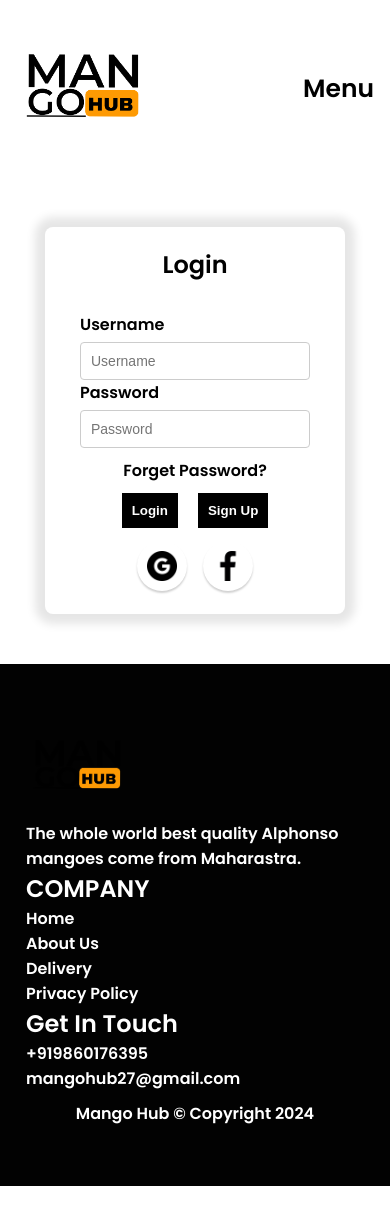
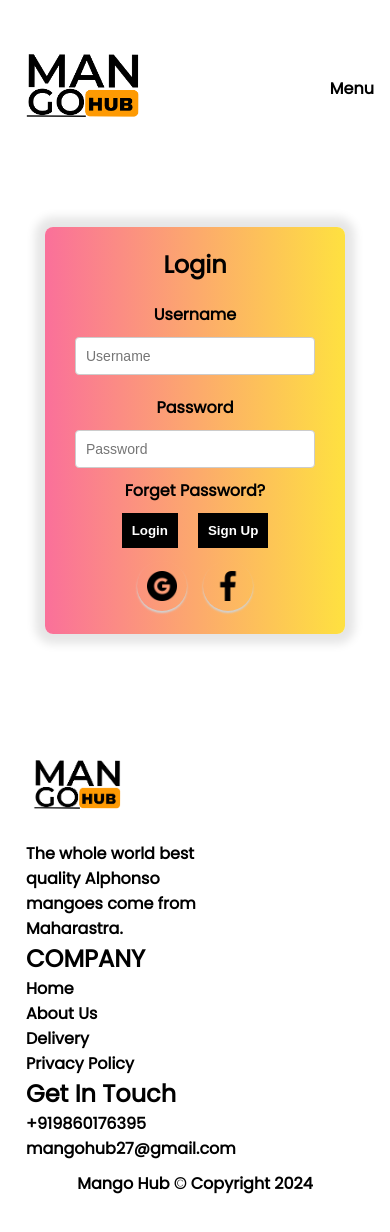
Before and after one commit to SaurabhMestri/mango-hub, a Next.js app: page /login in a window 390 px wide. Shown: the top 1232 px of the page. Before the commit the page ends 1186 px from the top, so only its background shows below. Built offline with nearby package versions, Linux system fonts and the light colour scheme.

Commit message:
Feat: add product page

```diff
--- a/components/Header.tsx
+++ b/components/Header.tsx
@@ -6,7 +6,7 @@
 
 const navLinks = [
   { name: "Home", id: "" },
-  { name: "Product", id: "#products" },
+  { name: "Product", id: "products" },
   { name: "Contact", id: "contact" },
   { name: "Login", id: "login" },
   { name: "Register", id: "register" },
--- a/components/Product.tsx
+++ b/components/Product.tsx
@@ -14,7 +14,7 @@
 const Product = (props: ProductsProps) => {
 
   return (
-    <div id="products" className="container">
+    <div className="container">
       <h1>Mangoes Variety</h1>
       <div className="product-menu">
         {props?.products?.map((product, index: Key) => {
--- a/styles/globals.css
+++ b/styles/globals.css
@@ -1,8 +1,7 @@
-@import url("https://fonts.googleapis.com/css2?family=Poppins:wght@600&display=swap");
-
+@import url("https://fonts.googleapis.com/css2?family=Poppins&display=swap");
 :root {
   --max-width: 1100px;
-  /* --border-radius: 12px; */
+  --border-radius: 12px;
   --font-mono: ui-monospace, Menlo, Monaco, "Cascadia Mono", "Segoe UI Mono",
     "Roboto Mono", "Oxygen Mono", "Ubuntu Monospace", "Source Code Pro",
     "Fira Mono", "Droid Sans Mono", "Courier New", monospace;
@@ -85,6 +84,7 @@
 body {
   overflow-x: hidden;
   font-family: "Poppins";
+  font-weight: 900;
   scroll-behavior: smooth;
 }
 
@@ -141,8 +141,19 @@
   margin-left: auto;
 }
 
+/* Animation */
+@keyframes fadeIn {
+  0% {
+    opacity: 0;
+  }
+  100% {
+    opacity: 1;
+  }
+}
+
 /* DESKTOP */
 
+/* Header.tsx */
 header {
   background-color: transparent;
   width: 100%;
@@ -166,9 +177,15 @@
   font-weight: 600;
 }
 
+.nav-menu {
+  display: none;
+}
+
 .sidebar {
   display: none;
 }
+
+/* Home.tsx */
 
 .hero-section {
   background-image: url("/images/background1.jpg");
@@ -179,14 +196,44 @@
   animation: fadeIn 1s;
 }
 
+.hero-text {
+  display: flex;
+  flex-direction: column;
+  justify-content: center;
+  height: 80vh;
+  padding-left: 80px;
+  top: 300px;
+  left: 200px;
+  width: 600px;
+}
+
+.hero-text h3 {
+  font-size: 50px;
+  line-height: 0.1;
+}
+
+.hero-text h1 {
+  font-size: 100px;
+}
+
+.hero-text p {
+  font-size: 20px;
+}
+
+.hero-img {
+  height: 500px;
+  width: 1000px;
+}
+
+/* Footer.tsx */
+
 footer {
   display: flex;
   flex-direction: column;
   align-items: center;
   gap: 20px;
   padding: 50px 10px;
-  background-color: #020202;
-  color:#fff;
+  background-color: #ffffff;
 }
 
 .footer-content {
@@ -207,47 +254,8 @@
   padding: 10px;
 }
 
-.hero-text {
-  display: flex;
-  flex-direction: column;
-  justify-content: center;
-  height: 80vh;
-  padding-left: 80px;
-  top: 300px;
-  left: 200px;
-  width: 600px;
-}
+/* Product.tsx */
 
-.hero-text h3 {
-  font-size: 50px;
-  line-height: 0.1;
-}
-.hero-text h1 {
-  font-size: 100px;
-}
-
-.hero-text p {
-  font-size: 20px;
-}
-
-.hero-img {
-  height: 500px;
-  width: 1000px;
-}
-
-.nav-menu {
-  display: none;
-  font-size: 25px;
-}
-
-@keyframes fadeIn {
-  0% {
-    opacity: 0;
-  }
-  100% {
-    opacity: 1;
-  }
-}
 .product-menu {
   display: grid;
   gap: 20px;
@@ -267,13 +275,15 @@
   cursor: pointer;
 }
 
+/* Login and Application_Form  */
+
 .login-container {
   display: flex;
   justify-content: center;
   align-items: center;
   width: 500px;
-  height: 100%;
-  background-color: #fff;
+  flex-direction: column;
+  background-image: linear-gradient(to right, #fa709a 0%, #fee140 100%);
   padding: 20px;
   border-radius: 8px;
   box-shadow: 0px 0px 10px 10px rgba(0, 0, 0, 0.1);
@@ -283,21 +293,30 @@
 }
 
 .login-container h2 {
-  margin-bottom: 30px;
+  margin-bottom: 10px;
+}
+
+.form-group {
+  margin: 10px;
 }
 
 .form-group input {
   padding: 10px;
-  width: 300px;
+  width: 100%;
   border: 1px solid #ccc;
   border-radius: 4px;
   font-size: 14px;
 }
 
 .form-group label {
+  display: inline-block;
   font-weight: bold;
-display: flex;
-  margin-bottom: 5px;
+  margin: 10px;
+  width: 300px;
+}
+
+.count {
+  width: 30px;
 }
 
 .social-icons-btn {
@@ -311,7 +330,6 @@
   font-size: 2.5rem;
   font-weight: 500;
   text-decoration: none;
-  /* background: #111; */
   margin: 0.2rem;
   display: flex;
   justify-content: center;
@@ -323,9 +341,6 @@
   transition: all 0.15s ease;
 }
 
-.forget{
- margin-top: 10px;
-}
 .facebook:hover {
   background: #2b6ff9;
   animation: fadeIn 1s;
@@ -335,6 +350,15 @@
   animation: fadeIn 1s;
   background: orange;
 }
+
+select {
+  padding: 10px;
+  font-family: "Poppins";
+  font-weight: 800;
+  font-size: 16px;
+  margin-left: 10px;
+}
+
 /* Mobile view */
 @media screen and (max-width: 767px) {
   .container {
@@ -431,12 +455,18 @@
     width: 300px;
   }
 
+  .footer-content {
+    display: table-caption;
+  }
   .form-group input {
-    width: 230px;
+    width: 100%;
   }
 
-  .footer-content{
-    display: block;
+  .form-group label {
+    display: inline-block;
+    font-weight: bold;
+    margin: 10px;
+    width: 200px;
   }
 }
 
@@ -444,6 +474,10 @@
 @media (min-width: 768px) {
   .container {
     width: 750px;
+  }
+
+  .form-group input {
+    width: 100%;
   }
 }
 
```
Also changed, not shown: pages/index.tsx (+0 -112 lines), pages/products.tsx (added, +115 -0 lines).
